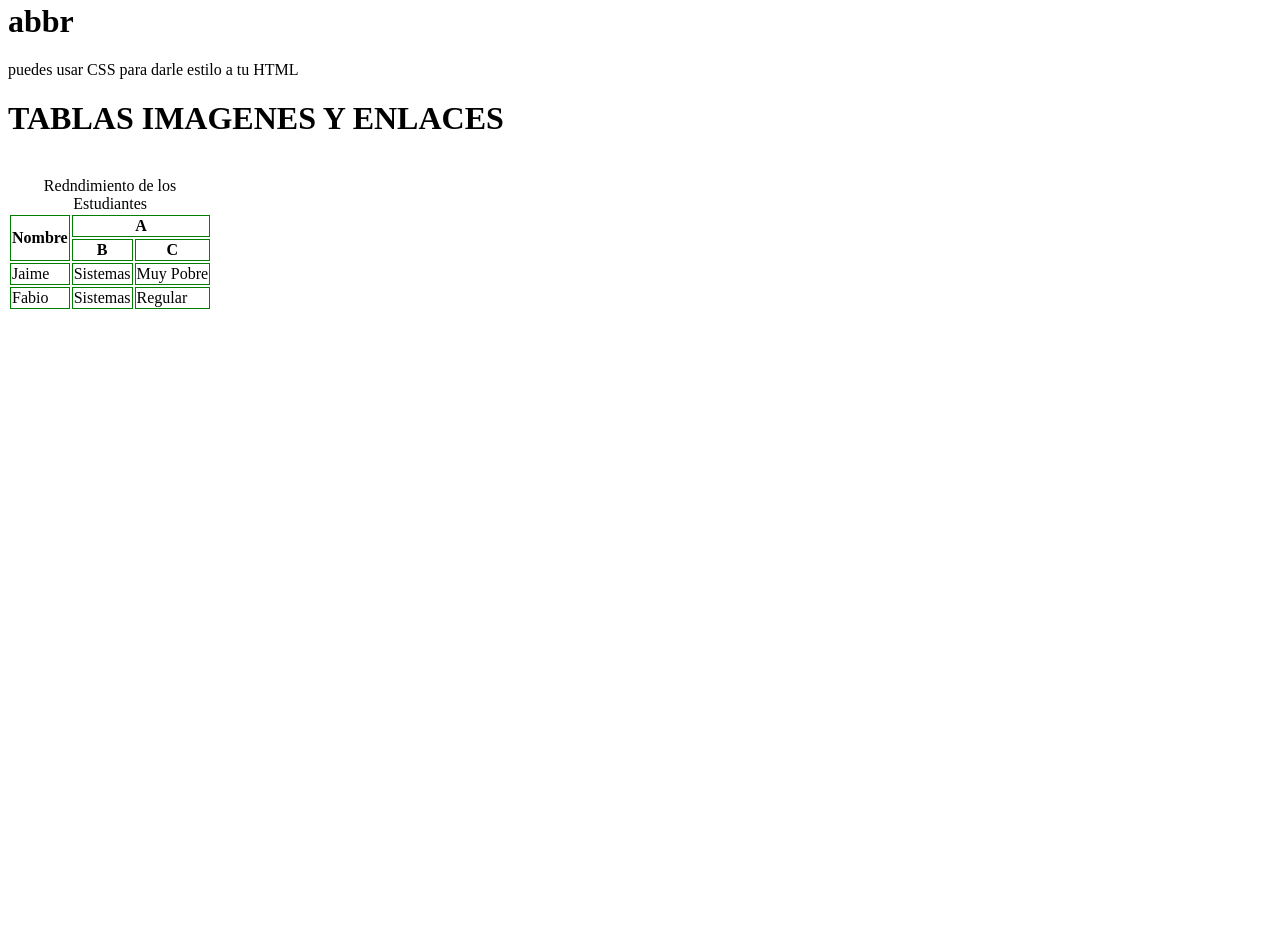
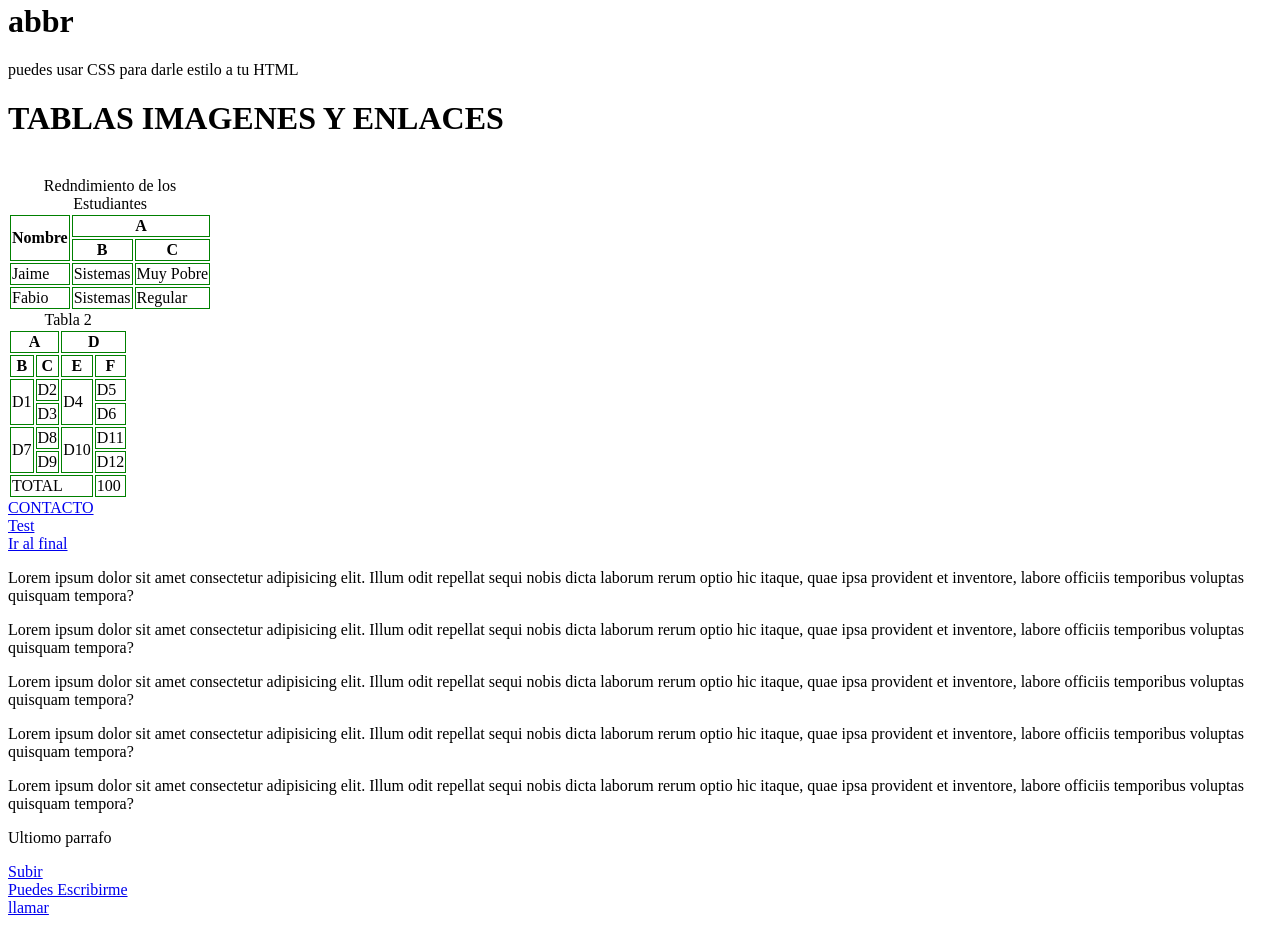
Before and after one commit to OsberRioja/Manejo-de-Texto, a plain HTML site: page index.html in a window 1280 px wide. Shown: the part 1303-2228 px from the top of the page. Before the commit the page ends 1622 px from the top, so only its background shows below. Drawn offline with Linux system fonts and the light colour scheme.

Commit message:
agregando enlaces

```diff
--- a/index.html
+++ b/index.html
@@ -4,7 +4,7 @@
     <meta charset="UTF-8">
     <meta http-equiv="X-UA-Compatible" content="IE=edge">
     <meta name="viewport" content="width=device-width, initial-scale=1.0">
-    <title>Document</title>
+    <title>Manejo de texto</title>
     <style>
         table th, table td{
             border: 1px solid green;
@@ -71,5 +71,64 @@
         </tbody>
         <tfoot></tfoot>
     </table>
+    <table>
+        <caption>Tabla 2</caption>
+        <thead>
+            <tr>
+                <th scope="col" colspan="2">A</th>
+                <th scope="col" colspan="2">D</th>
+            </tr>
+            <tr>
+                <th scope="col">B</th>
+                <th scope="col">C</th>
+                <th scope="col">E</th>
+                <th scope="col">F</th>
+            </tr>
+        </thead>
+        <tbody>
+            <tr>
+                <td rowspan="2">D1</td>
+                <td>D2</td>
+                <td rowspan="2">D4</td>
+                <td>D5</td>
+            </tr>
+            <tr>
+                <td>D3</td>
+                <td>D6</td>
+            </tr>
+            <tr>
+                <td rowspan="2">D7</td>
+                <td>D8</td>
+                <td rowspan="2">D10</td>
+                <td>D11</td>
+            </tr>
+            <tr>
+                <td>D9</td>
+                <td>D12</td>
+            </tr>
+        </tbody>
+        <tfoot>
+            <tr>
+                <td colspan="3">TOTAL</td>
+                <td>100</td>
+            </tr>
+        </tfoot>
+    </table>
+    <a href="paginas/contacto.html">CONTACTO</a>
+    <br>
+    <a href="paginas/test.html" target="_blank">Test</a>
+    <br>
+
+    <a href="#ultimo" id="arriba">Ir al final</a>
+    <p>Lorem ipsum dolor sit amet consectetur adipisicing elit. Illum odit repellat sequi nobis dicta laborum rerum optio hic itaque, quae ipsa provident et inventore, labore officiis temporibus voluptas quisquam tempora?</p>
+    <p>Lorem ipsum dolor sit amet consectetur adipisicing elit. Illum odit repellat sequi nobis dicta laborum rerum optio hic itaque, quae ipsa provident et inventore, labore officiis temporibus voluptas quisquam tempora?</p>
+    <p>Lorem ipsum dolor sit amet consectetur adipisicing elit. Illum odit repellat sequi nobis dicta laborum rerum optio hic itaque, quae ipsa provident et inventore, labore officiis temporibus voluptas quisquam tempora?</p>
+    <p>Lorem ipsum dolor sit amet consectetur adipisicing elit. Illum odit repellat sequi nobis dicta laborum rerum optio hic itaque, quae ipsa provident et inventore, labore officiis temporibus voluptas quisquam tempora?</p>
+    <p>Lorem ipsum dolor sit amet consectetur adipisicing elit. Illum odit repellat sequi nobis dicta laborum rerum optio hic itaque, quae ipsa provident et inventore, labore officiis temporibus voluptas quisquam tempora?</p>
+    <p id="ultimo">Ultiomo parrafo</p>
+    <a href="#arriba">Subir</a>
+    <br>
+    <a href="mailto:osber.rioja@ucb.edu.bo">Puedes Escribirme</a> <br>
+    <a href="tel: +591(769)05443">llamar</a> <br>
 </body>
 </html>
```
Also changed, not shown: paginas/contacto.html (added, +2 -0 lines), paginas/test.html (added, +12 -0 lines).
